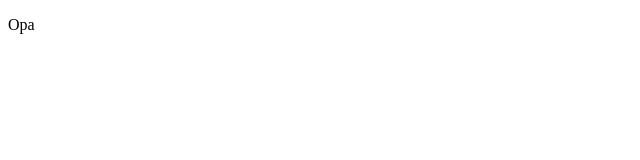
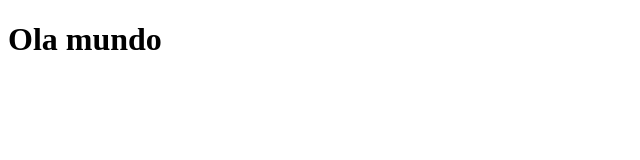
Before and after one commit to andre07kms/curso_git_1, a plain HTML site: page index.html in a window 1280 px wide. Shown: the whole page, without its empty margins (0-640 px from the left). Drawn offline with Linux system fonts and the light colour scheme.

Commit message:
funcionalidade executada

```diff
--- a/index.html
+++ b/index.html
@@ -7,6 +7,6 @@
     <title>Document</title>
 </head>
 <body>
-    <p>Opa</p>
+    <h1>Ola mundo</h1>
 </body>
 </html>
```
